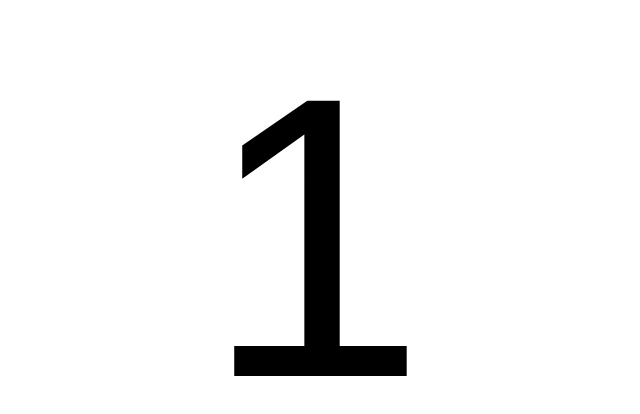
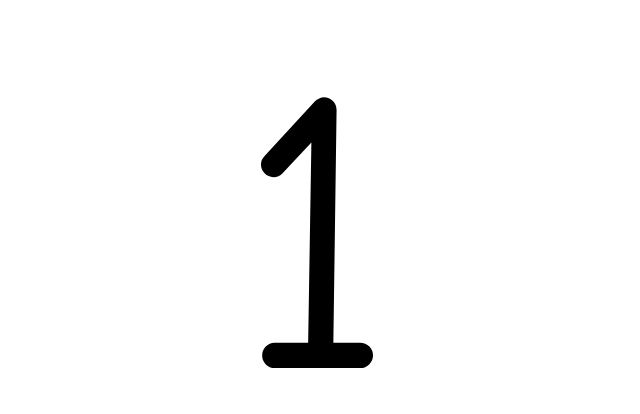
Before and after one commit to cjstewart88/numbers, a plain HTML site: page index.html in a window 1280 px wide. Both pictures are taken after a click on the button "Start". Shown: the whole page, without its empty margins (325-965 px from the left). Drawn offline with nearby package versions, Linux system fonts and the light colour scheme.

Commit message:
comic sans

```diff
--- a/index.html
+++ b/index.html
@@ -4,7 +4,7 @@
     <style>
       body {
         text-align: center;
-        font-family: sans-serif;
+        font-family: 'Comic Sans MS', cursive, sans-serif;
       }
 
       #current-number {
@@ -13,12 +13,14 @@
       }
 
       #start {
+        font-family: 'Comic Sans MS', cursive, sans-serif;
         font-size: 40px;
         background: green;
         color: white;
         border: none;
         padding: 10px 50px;
         border-radius: 5px;
+        margin-top: 100px;
       }
     </style>
   </head>
@@ -28,8 +30,8 @@
   </body>
 
   <script>
+    const audio = new Audio();
     let currentNumber = 1;
-    var audio = new Audio();
 
     function nextNumber() {
       if (currentNumber === 9) {
@@ -45,6 +47,7 @@
     }
 
     function start() {
+      $('#current-number').text('1');
       $('#start').hide();
       $('#current-number').show();
       audio.src = '1.m4a';
@@ -52,17 +55,13 @@
     }
 
     $(document).ready(() => {
-      $('#current-number').text(currentNumber);
-
       $(document).keypress((e) => {
         if (e.key == currentNumber) {
           nextNumber();
         }
       });
 
-      $('#start').click(() => {
-        start();
-      })
+      $('#start').click(() => start());
     });
   </script>
 </html>
```
